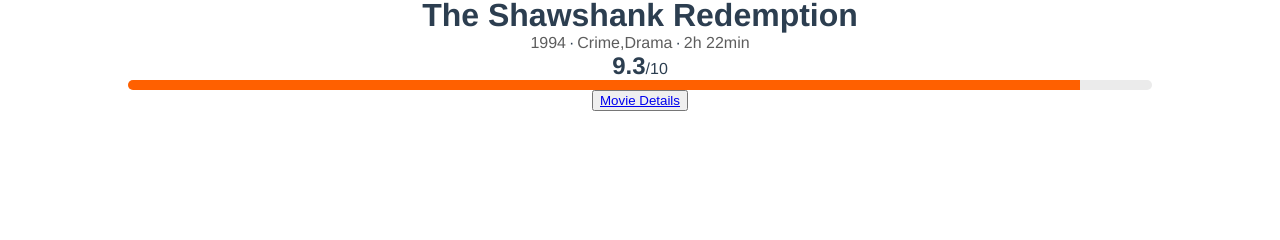
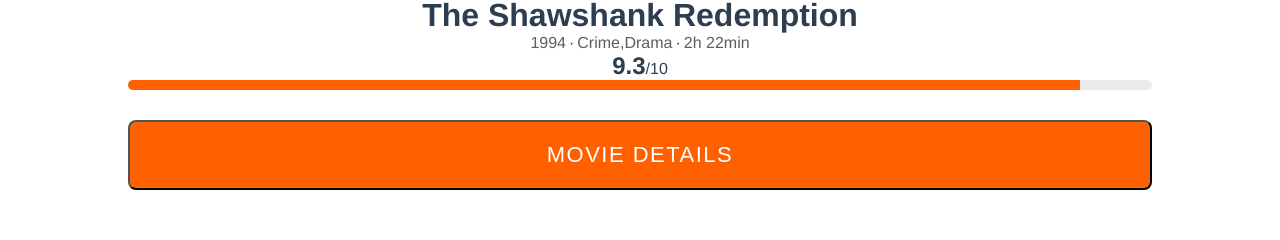
Before and after one commit to alpsenell/cinema, a Vue app: page / in a window 1280 px wide. Shown: the part 504-744 px from the top of the page. Built offline with nearby package versions, Linux system fonts and the light colour scheme.

Commit message:
Add cinema button

```diff
--- a/src/components/CinemaPreview.vue
+++ b/src/components/CinemaPreview.vue
@@ -151,5 +151,21 @@
                 display: block;
             }
         }
+
+        .cinema-link {
+            width: 80vw;
+            border-radius: 8px;
+            background-color: #ff6000;
+            padding: 20px 0;
+            margin-top: 30px;
+
+            a {
+                text-decoration: none;
+                color: white;
+                font-size: 22px;
+                letter-spacing: 1.5px;
+                text-transform: uppercase;
+            }
+        }
     }
 </style>
```
